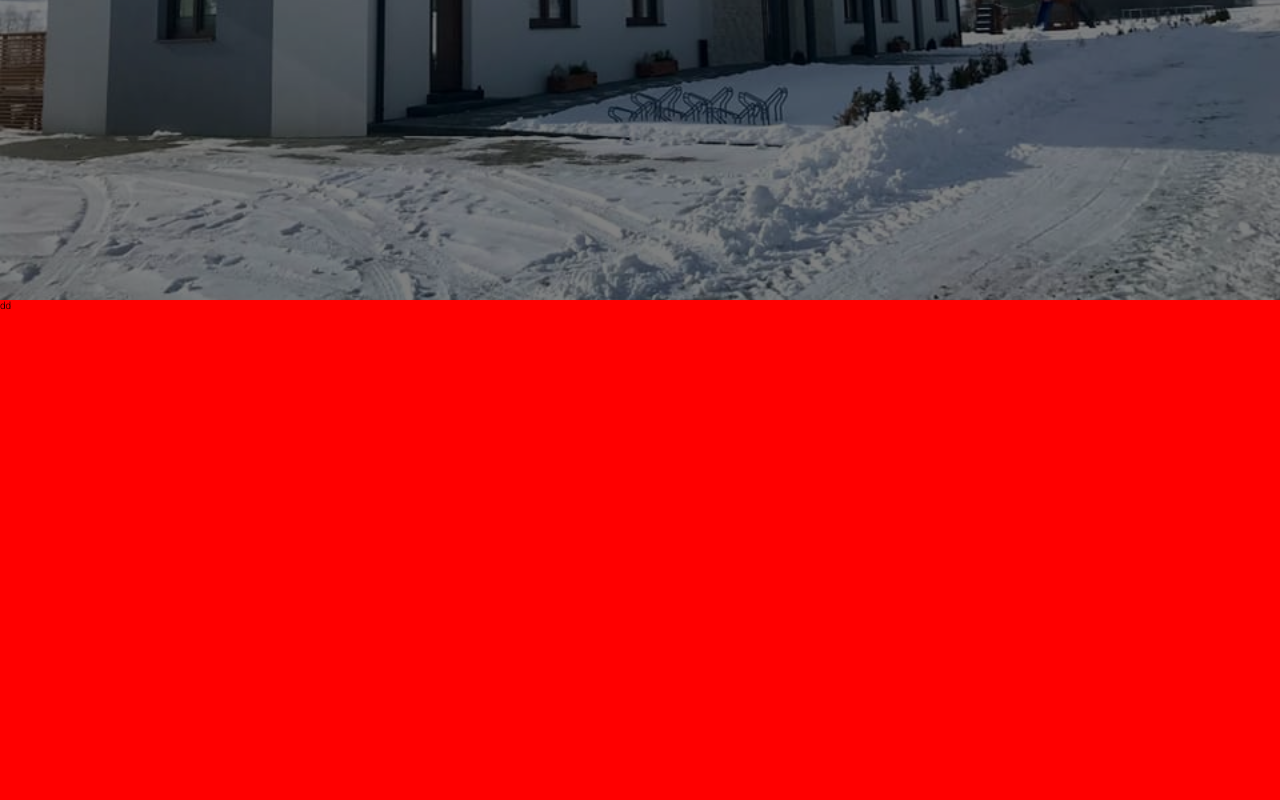
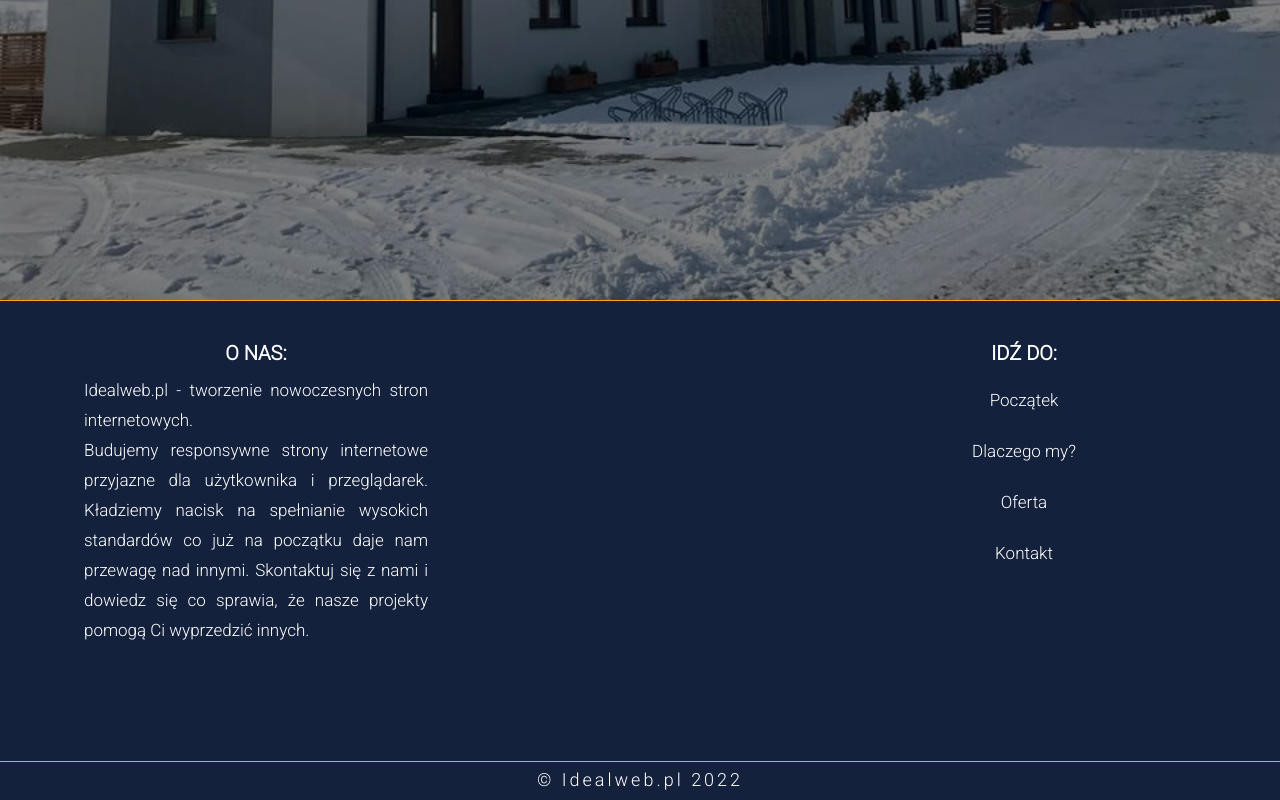
Before and after one commit to piotrektnw/przy-potoku, a website: page index.html in a window 1280 px wide. Shown: the part 500-1300 px from the top of the page. Drawn offline with Linux system fonts and the light colour scheme.

Commit message:
Sass files split (_animations.scss added). Footer added

```diff
--- a/index.html
+++ b/index.html
@@ -12,6 +12,7 @@
 </head>
 <body>
     <main>
+
         <header id="home" class="section dark-section">
 
     <nav class="nav">
@@ -22,7 +23,7 @@
         </li>
 
         <li class="menu-item two">
-            <a href="#dlaczego-my" class="nav-link">Dlaczego my?</a>
+            <a href="#dlaczego-my" class="nav-link">Nasze pokoje</a>
             <ul class="dropdown">
                 <li>Pokój nr 1</li>
                 <li>Pokój nr 2</li>
@@ -58,11 +59,47 @@
     </div>
 </header>
 
-<section>
-    dd
+  <section class="footer section dark-section" id="footer">
+    <div class="wrapper">
+        <ul class="footer-ul">
+            <li class="footer-ul__item footer-ul__item--one">
+                <div class="title">
+                    <p>O nas:</p>
+                </div>
+                <div class="description">
+                    <h3>Idealweb.pl - tworzenie nowoczesnych stron internetowych.
+                    </h3>
+                    <p>Budujemy responsywne strony internetowe przyjazne dla użytkownika i przeglądarek.
+                        Kładziemy nacisk na spełnianie
+                        wysokich standardów co już na początku daje nam przewagę nad innymi. Skontaktuj się
+                        z nami i dowiedz się co sprawia, że nasze projekty pomogą Ci wyprzedzić innych.
+                    </p>
+                </div>
+            </li>
+            <li class="footer-ul__item footer-ul__item--two">
+
+            </li>
+            <li class="footer-ul__item footer-ul__item--three">
+                <div class="title">
+                    <p>Idź do:</p>
+                </div>
+                <ul class="footer-nav">
+                    <li class="footer-link"><a href="#">Początek</a></li>
+                    <li class="footer-link"><a href="#dlaczego-my">Dlaczego my?</a></li>
+                    <li class="footer-link"><a href="#oferta">Oferta</a></li>
+                    <li class="footer-link"><a href="#kontakt">Kontakt</a></li>
+
+                </ul>
+
+            </li>
+        </ul>
+    </div>
+    <div class="footer-bottom">
+        <p>&copy Idealweb.pl <span class="date"></span></p>
+    </div>
 </section>
 
-
+    </main>
     <script src="../dist/js/script.min.js">
     </script>
 </body>
--- a/src/js/script.js
+++ b/src/js/script.js
@@ -1,5 +1,6 @@
 const aptDescription = document.querySelector('.apt-description');
 const nav = document.querySelector('.nav');
+const date = document.querySelector('.date');
 let i = 0;
 
 
@@ -21,6 +22,10 @@ const navBg = () => {
     scrollY > 100 ? nav.style.opacity = "1" : "";
 }
 
+const currentDate = () => {
+    const year = (new Date).getFullYear();
+    date.innerText = year;
+}
 
 //------Functions call------\\
 
@@ -31,3 +36,6 @@ setTimeout(() => {
 
 //handle navbar functions
 window.addEventListener('scroll', navBg)
+
+// current year in footer
+currentDate();
--- /dev/null
+++ b/src/sass/_animations.scss
@@ -0,0 +1,48 @@
+
+// ANIMATIONS
+
+/* ----------------------------------------------
+ * Generated by Animista on 2021-11-5 9:57:42
+ * Licensed under FreeBSD License.
+ * See http://animista.net/license for more info.
+ * w: http://animista.net, t: @cssanimista
+ * ---------------------------------------------- */
+
+/**
+ * ----------------------------------------
+ * animation tracking-in-expand
+ * ----------------------------------------
+ */
+ @keyframes tracking-in-expand {
+	0% {
+		letter-spacing: -0.5em;
+		opacity: 0;
+	}
+	40% {
+		opacity: 0.6;
+	}
+	100% {
+		opacity: 1;
+	}
+}
+
+/* ----------------------------------------------
+ * Generated by Animista on 2021-12-12 19:27:58
+ * Licensed under FreeBSD License.
+ * See http://animista.net/license for more info.
+ * w: http://animista.net, t: @cssanimista
+ * ---------------------------------------------- */
+
+
+@keyframes menu2 {
+    from {
+        opacity: 0;
+        transform: translateY(60px);
+    }
+
+    to {
+        opacity: 1;
+        transform: translateY(0px)
+    }
+
+}
--- a/src/sass/style.scss
+++ b/src/sass/style.scss
@@ -1,4 +1,5 @@
 @import './colors';
+@import './animations';
 
 *,
 *::before,
@@ -31,6 +32,7 @@ body {
     background-color: $pure-white;
     text-align: center;
 	z-index: 101;
+	padding-right: 5rem;
 	position: fixed;
 	height: 4rem;
 	width: 100vw;
@@ -114,119 +116,6 @@ li { list-style: none;
     animation: menu2 .5s forwards
 }
 
-@keyframes menu2 {
-    from {
-        opacity: 0;
-        transform: translateY(60px);
-    }
-
-    to {
-        opacity: 1;
-        transform: translateY(0px)
-    }
-
-}
-
-// NAV
-//.burger-btn {
-// 	display: flex;
-// 	position: fixed;
-// 	top: 10px;
-// 	right: 20px;
-// 	color: $pure-white;
-// 	background: none;
-// 	font-size: 2rem;
-// 	border: none;
-// 	z-index: 10;
-// 	cursor: pointer;
-// 	transition: 0.3s color;
-// }
-
-// .change-burger {
-// 	color: black;
-// }
-
-// .nav {
-// 	display: flex;
-// 	align-items: center;
-// 	justify-content: end;
-// 	padding-right: 5rem;
-// 	position: fixed;
-// 	height: 4rem;
-// 	width: 100vw;
-// 	// transform: translateX(100%);
-// 	transition: 0.5s transform cubic-bezier(0.65, 0.05, 0.36, 1), 0.3s opacity;
-// 	background-color: $pure-white;
-// 	opacity: 0.6;
-// 	z-index: 100;
-// }
-
-// // .show-menu {
-// // 	transform: translateX(0%);
-// // }
-
-// .nav-link {
-// 	text-decoration: none;
-// 	font-size: 2rem;
-// 	padding: 0 3rem;
-// 	color: $blue;
-// 	transition: 0.3s font-size, 0.3s color;
-// }
-
-
-
-// .nav-link:hover {
-// 	font-size: 2.2rem;
-// 	font-weight: bold;
-// }
-
-// // .black-menu-btn {
-// // 	color: $black;
-// // }
-
-// // nav dropdown animation
-
-// .two {
-// 	position: relative;
-// }
-
-// .dropdown {
-//     position: absolute;
-//     width: 125px;
-// 	text-align: center;
-// }
-
-// .dropdown li {
-//     display: none;
-//     opacity: 0;
-//     background-color: #50515a;
-//     transition: color .3s;
-// }
-
-//  .two:hover .dropdown li {
-//     display: block;
-//     animation: menu2 .5s forwards
-// }
-
-// .nav-link:hover .dropdown li:nth-child(2) {
-//     animation-delay: .1s;
-// }
-// .nav-link:hover .dropdown li:nth-child(3) {
-//     animation-delay: .2s;
-// }
-// .nav-link:hover .dropdown li:nth-child(4) {
-//     animation-delay: .3s;
-// }
-// .nav-link:hover .dropdown li:nth-child(5) {
-//     animation-delay: .4s;
-// }
-// .nav-link:hover .dropdown li:nth-child(6) {
-//     animation-delay: .5s;
-// }
-
-//end of dropdown animation
-
-// END NAV
 
 // HEADER
 header {
@@ -311,36 +200,119 @@ section {
 	height: 500px;
 }
 
-// ANIMATIONS
 
-/* ----------------------------------------------
- * Generated by Animista on 2021-11-5 9:57:42
- * Licensed under FreeBSD License.
- * See http://animista.net/license for more info.
- * w: http://animista.net, t: @cssanimista
- * ---------------------------------------------- */
+//FOOTER
+.footer {
+	width: 100%;
+	background-color: $dark-blue;
+	border-top: $orange 1px solid;
 
-/**
- * ----------------------------------------
- * animation tracking-in-expand
- * ----------------------------------------
- */
- @keyframes tracking-in-expand {
-	0% {
-		letter-spacing: -0.5em;
-		opacity: 0;
+	.footer-ul {
+		display: flex;
+		align-items: center;
+		justify-content: center;
+		flex-wrap: wrap;
+		list-style: none;
+		padding: 30px 0 30px 0;
+
+		&__item {
+			width: 30%;
+			min-width: 300px;
+			height: 400px;
+			color: white;
+
+			.title {
+				text-align: center;
+				font-size: 2rem;
+				text-transform: uppercase;
+				padding: 10px;
+				font-weight: bold;
+				color: white;
+				z-index: 5;
+			}
+
+			&--one {
+				// border-right: 1px $dark-grey solid;
+
+				.description {
+					width: 100%;
+					padding: 0 20px;
+					text-align: justify;
+
+					h3,
+					p {
+						font-weight: normal;
+						font-size: 1.7rem;
+						line-height: 3rem;
+					}
+				}
+			}
+
+			&--two {
+				// border-right: 1px $dark-grey solid;
+				position: relative;
+				height: 400px;
+
+				ul {
+					display: flex;
+					justify-content: space-around;
+					align-items: center;
+
+					li {
+						list-style: none;
+
+						i {
+							color: white;
+							font-size: 5rem;
+							transition: 0.3s color;
+						}
+
+						i:hover {
+							color: $pure-white;
+							cursor: pointer;
+						}
+					}
+				}
+			}
+			&--three {
+				text-align: center;
+
+				.footer-nav {
+					display: flex;
+					flex-direction: column;
+					align-content: center;
+
+					.footer-link {
+						font-size: 1.7rem;
+						list-style: none;
+						line-height: 3em;
+
+						a {
+							text-decoration: none;
+							color: white;
+							transition: 0.3s font-size, 0.3s color;
+						}
+					}
+
+					a:hover {
+						font-size: 2.1rem;
+						font-weight: bold;
+					}
+				}
+			}
+		}
 	}
-	40% {
-		opacity: 0.6;
-	}
-	100% {
-		opacity: 1;
+	.footer-bottom {
+		width: 100%;
+		height: 35px;
+		border-top: $orange 1px solid;
+		margin: 0 auto;
+		font-size: 1.8rem;
+		color: white;
+		text-align: center;
+		display: flex;
+		align-items: center;
+		justify-content: center;
+		letter-spacing: 3px;
 	}
 }
-
-/* ----------------------------------------------
- * Generated by Animista on 2021-12-12 19:27:58
- * Licensed under FreeBSD License.
- * See http://animista.net/license for more info.
- * w: http://animista.net, t: @cssanimista
- * ---------------------------------------------- */
```
Also changed, not shown: dist/css/style.min.css, dist/js/script.min.js, 3 other files. Lines whose indentation alone changed are shown as unchanged.
